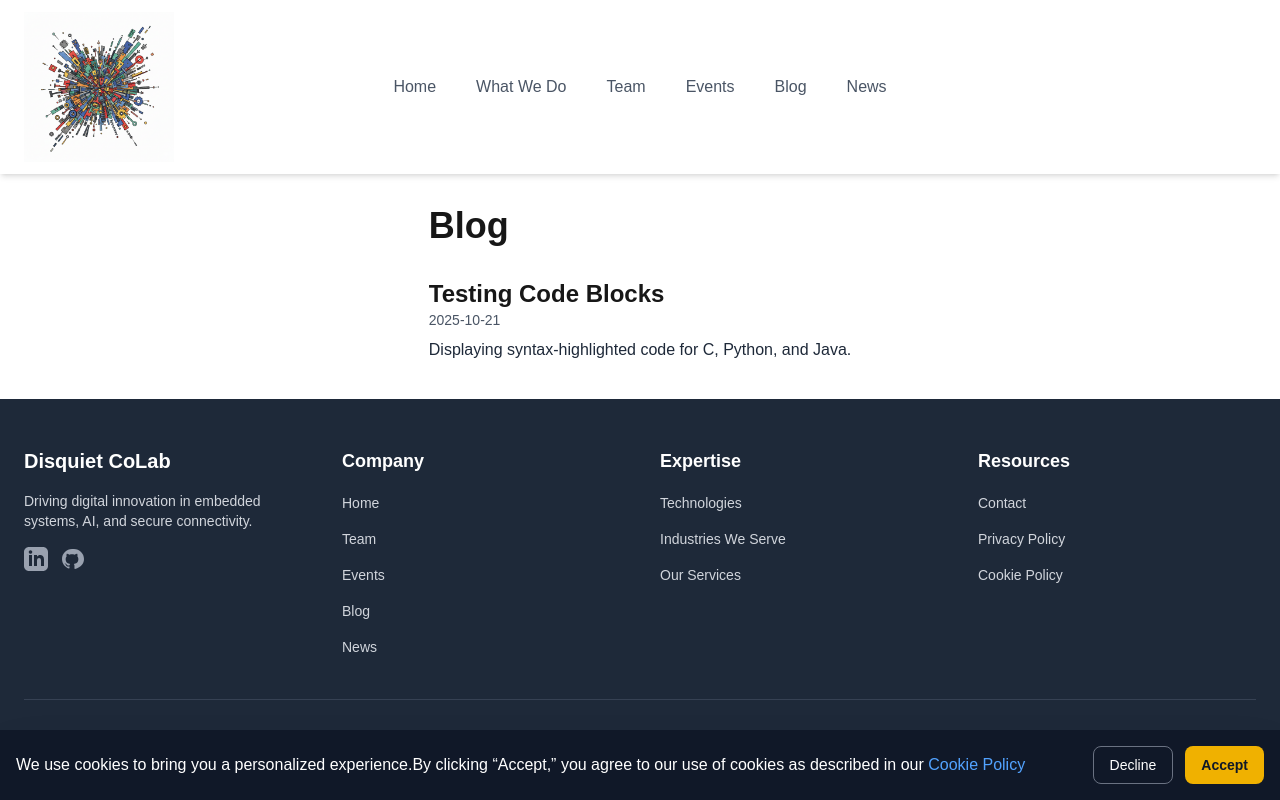
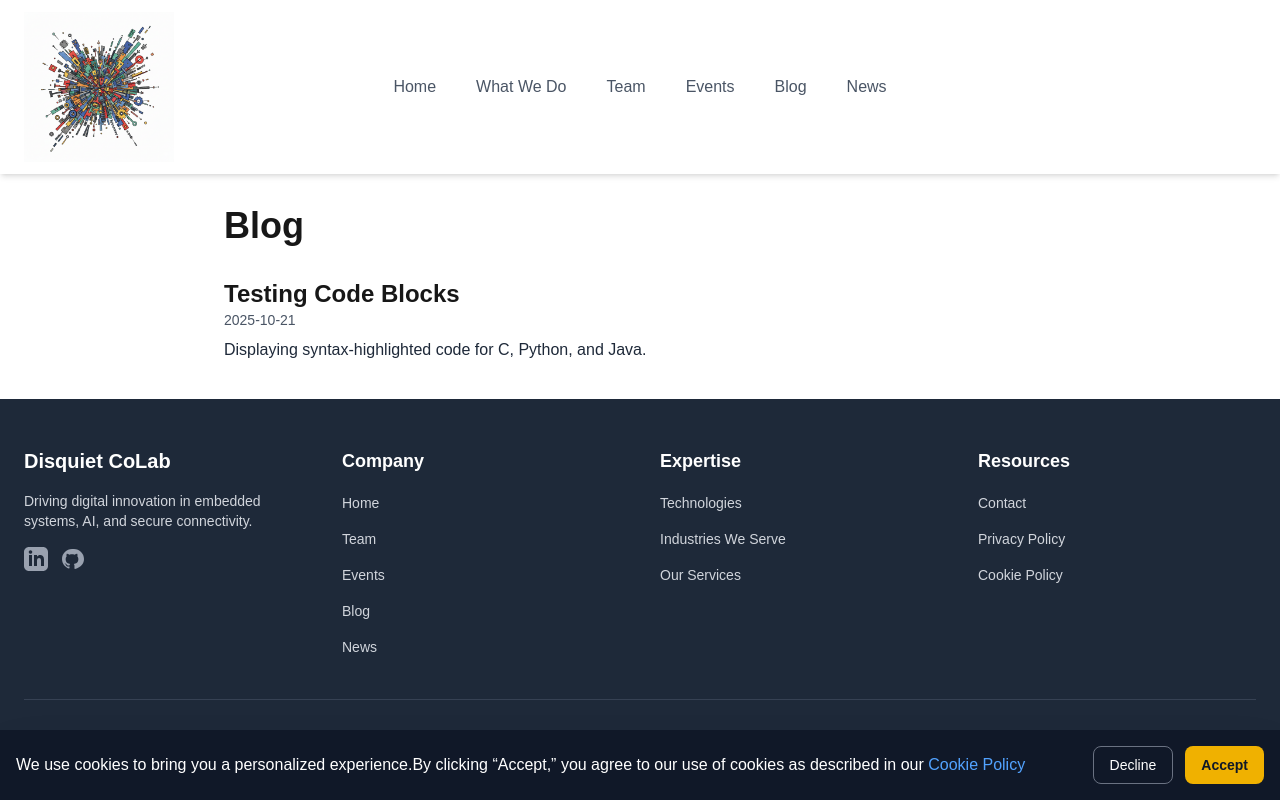
Before and after one commit to fabiorafaelcoutada/disquiet-colab-homepage, a Next.js app: page /blog in a window 1280 px wide. Built offline with nearby package versions, Linux system fonts and the light colour scheme.

Commit message:
Update `BlogLayout` to include updated wrapper styles and syntax highlighting support

```diff
--- a/src/app/blog/layout.tsx
+++ b/src/app/blog/layout.tsx
@@ -1,15 +1,16 @@
 import 'katex/dist/katex.min.css';
+import 'highlight.js/styles/atom-one-dark.css';
 import React from 'react';
 
 // This layout will wrap all pages within the /blog route segment.
 export default function BlogLayout({ children }: { children: React.ReactNode }) {
+    // We can use a simple div wrapper if we need to apply blog-specific
+    // layout styles (e.g., max-width, padding) using a layout.module.css file.
+    // If no specific layout styles are needed yet, a React Fragment <> would also work.
     return (
-        <div className="blog-wrapper">
-            {/* We can add a blog-specific header/sidebar here if needed */}
-
-            <main>{children}</main>
-
-            {/* We can add a blog-specific footer here if needed */}
+        <div className="blog-section-wrapper w-full">
+            {/* The actual page content (e.g., blog index or blog post) renders here */}
+            {children}
         </div>
     );
 }
```
